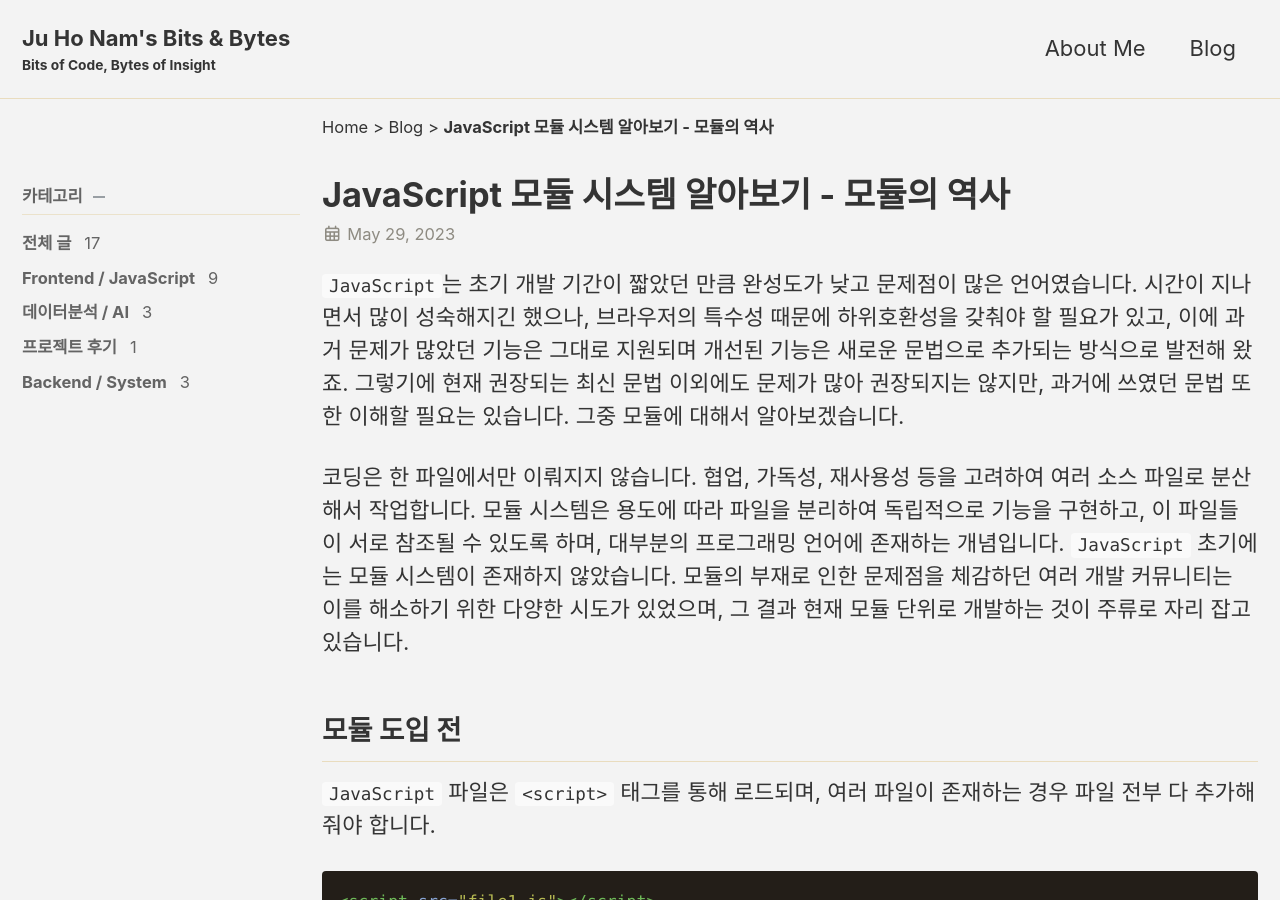
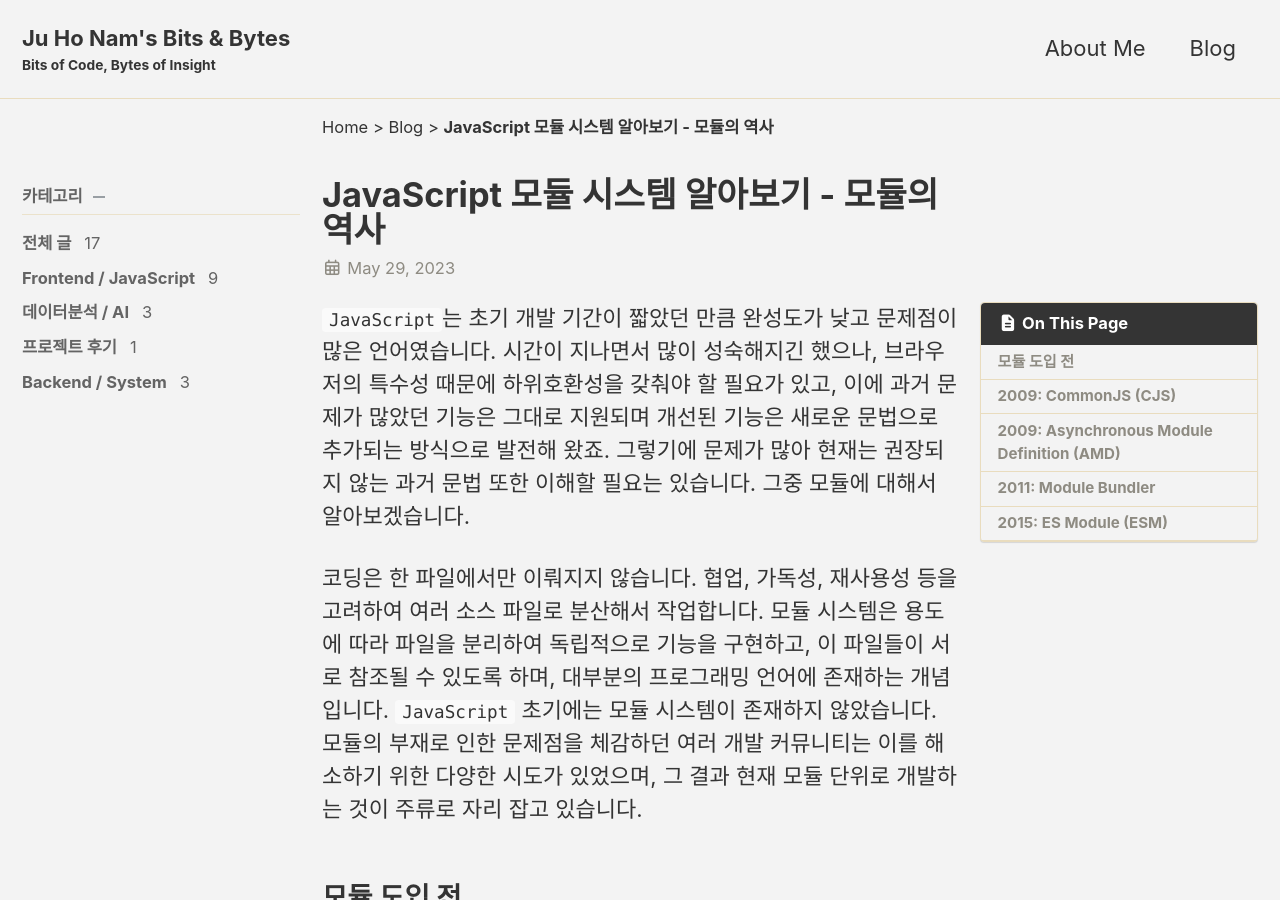
Before and after one commit to juhonamnam/juhonamnam.github.io, a Jekyll site: the page built from _posts/2023-05-29-15.md, in a window 1280 px wide and 900 px high. Built offline with Jekyll 4.4.1, drawn with Linux system fonts in a browser that asks for light colours; cached includes are drawn as plain includes; comment, search, counter and statistics services are not loaded.

Commit message:
modify post

```diff
--- a/_posts/2023-05-29-15.md
+++ b/_posts/2023-05-29-15.md
@@ -1,14 +1,12 @@
 ---
 title: "JavaScript 모듈 시스템 알아보기 - 모듈의 역사"
-classes: wide
-toc: false
 categories:
   - frontend-javascript
 ---
 
 <!--excerpt open-->
 
-`JavaScript`는 초기 개발 기간이 짧았던 만큼 완성도가 낮고 문제점이 많은 언어였습니다. 시간이 지나면서 많이 성숙해지긴 했으나, 브라우저의 특수성 때문에 하위호환성을 갖춰야 할 필요가 있고, 이에 과거 문제가 많았던 기능은 그대로 지원되며 개선된 기능은 새로운 문법으로 추가되는 방식으로 발전해 왔죠. 그렇기에 현재 권장되는 최신 문법 이외에도 문제가 많아 권장되지는 않지만, 과거에 쓰였던 문법 또한 이해할 필요는 있습니다. 그중 모듈에 대해서 알아보겠습니다.
+`JavaScript`는 초기 개발 기간이 짧았던 만큼 완성도가 낮고 문제점이 많은 언어였습니다. 시간이 지나면서 많이 성숙해지긴 했으나, 브라우저의 특수성 때문에 하위호환성을 갖춰야 할 필요가 있고, 이에 과거 문제가 많았던 기능은 그대로 지원되며 개선된 기능은 새로운 문법으로 추가되는 방식으로 발전해 왔죠. 그렇기에 문제가 많아 현재는 권장되지 않는 과거 문법 또한 이해할 필요는 있습니다. 그중 모듈에 대해서 알아보겠습니다.
 
 <!--excerpt close-->
 
```
